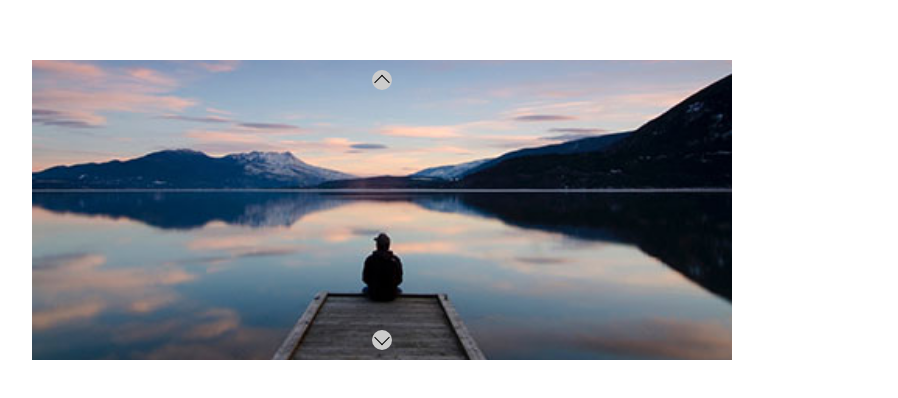
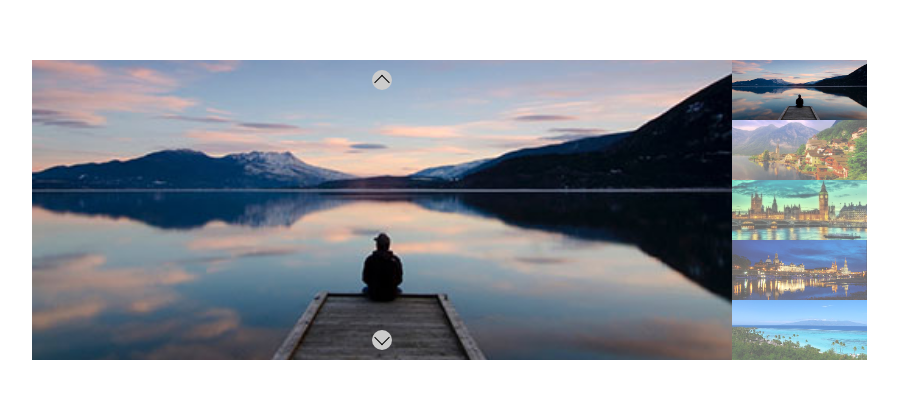
Before and after one commit to danielecarpentiero/js-array-carousel, a plain HTML site: page index.html in a window 1280 px wide. Shown: the part 190-588 px from the top of the page, without its empty margins (158-1056 px from the left). Drawn offline with Linux system fonts and the light colour scheme.

Commit message:
feat: bonus

```diff
--- a/css/style.css
+++ b/css/style.css
@@ -10,6 +10,27 @@
     margin: 0 auto;
     display: flex;
     align-items: center;
+}
+
+.tb-container{
+    height: 18.75rem;
+    width: 15%;
+}
+
+.tb{
+    width: 100%;
+    height: 20%;
+    opacity: 0.6;
+}
+
+.tb img{
+    width: 100%;
+    height: 100%;
+    object-fit: cover;
+}
+
+.tb.active{
+    opacity: 1;
 }
 
 .items {
--- a/index.html
+++ b/index.html
@@ -13,8 +13,10 @@
         <div class="prev"></div>
         <div class="next"></div>
       </div>
+      <div class="tb-container">
+
+      </div>
     </div>
-
     <script src="js/main.js"></script>
   </body>
 </html>
--- a/js/main.js
+++ b/js/main.js
@@ -1,11 +1,11 @@
-/* Assegnazione variabili */
 const images = ['01.jpg', '02.jpg', '03.jpg', '04.jpg', '05.jpg'];
 const prev = document.querySelector(".prev");
 const next = document.querySelector(".next");
 const items = document.querySelector(".items");
+const thumbnailsContainer = document.querySelector('.tb-container');
 let currentImage = 0;
+let itemsAll;
 
-/* inizializzazione ciclo for per le immagini */
 for (let i = 0; i < images.length; i++) {
   const item = document.createElement("div");
   item.classList.add('item');
@@ -14,29 +14,53 @@ for (let i = 0; i < images.length; i++) {
   img.src = `img/${images[i]}`;
   img.alt = `01 ${i}`;
 
-    item.append(img)
+  item.append(img);
   items.append(item);
+
+  const thumbnail = document.createElement('div');
+  thumbnail.classList.add('tb');
+
+  const thumbnailImg = document.createElement('img');
+  thumbnailImg.src = `img/${images[i]}`;
+  thumbnailImg.alt = `thumbnail ${i}`;
+
+  thumbnail.append(thumbnailImg);
+  thumbnailsContainer.append(thumbnail);
 
   if (currentImage === i) {
     item.classList.add('active');
-    }
+    thumbnail.classList.add('active');
   }
 
-/* seleziono tutte le classi che contengono le immagini */
-const itemsAll = document.querySelectorAll('.item');
+  /* Aggiungi evento di click per le miniature */
+  thumbnail.addEventListener('click', function () {
+    itemsAll[currentImage].classList.remove('active');
+    thumbnailsContainer.querySelector('.tb.active').classList.remove('active');
+    currentImage = i;
+    itemsAll[currentImage].classList.add('active');
+    thumbnailsContainer.querySelectorAll('.tb')[currentImage].classList.add('active');
+  });
+}
+
+/* seleziono tutte le classi che contengono le immagini dopo averle create */
+itemsAll = document.querySelectorAll('.item');
 
 /* al click su prev visualizza l'immagine precedente */
 prev.addEventListener('click', function () {
   console.log("ho cliccato su prev");
   itemsAll[currentImage].classList.remove('active');
+  thumbnailsContainer.querySelector('.tb.active').classList.remove('active');
   currentImage = (currentImage - 1 + itemsAll.length) % itemsAll.length;
   itemsAll[currentImage].classList.add('active');
+  thumbnailsContainer.querySelectorAll('.tb')[currentImage].classList.add('active');
 });
 
 /* al click su next visualizza l'immagine successiva */
 next.addEventListener('click', function () {
   console.log("ho cliccato su next");
   itemsAll[currentImage].classList.remove('active');
+  thumbnailsContainer.querySelector('.tb.active').classList.remove('active');
   currentImage = (currentImage + 1) % itemsAll.length;
   itemsAll[currentImage].classList.add('active');
+  thumbnailsContainer.querySelectorAll('.tb')[currentImage].classList.add('active');
 });
```
Lines whose indentation alone changed are shown as unchanged.
